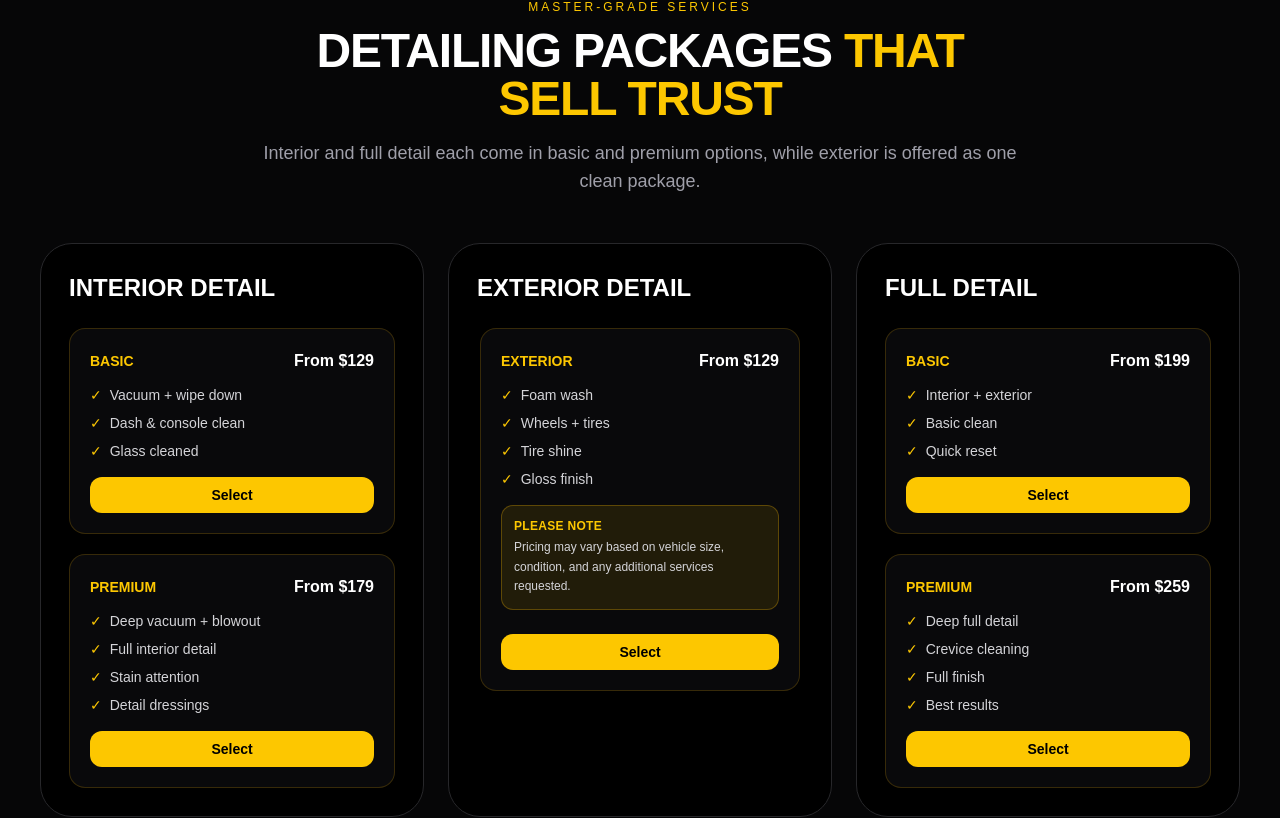
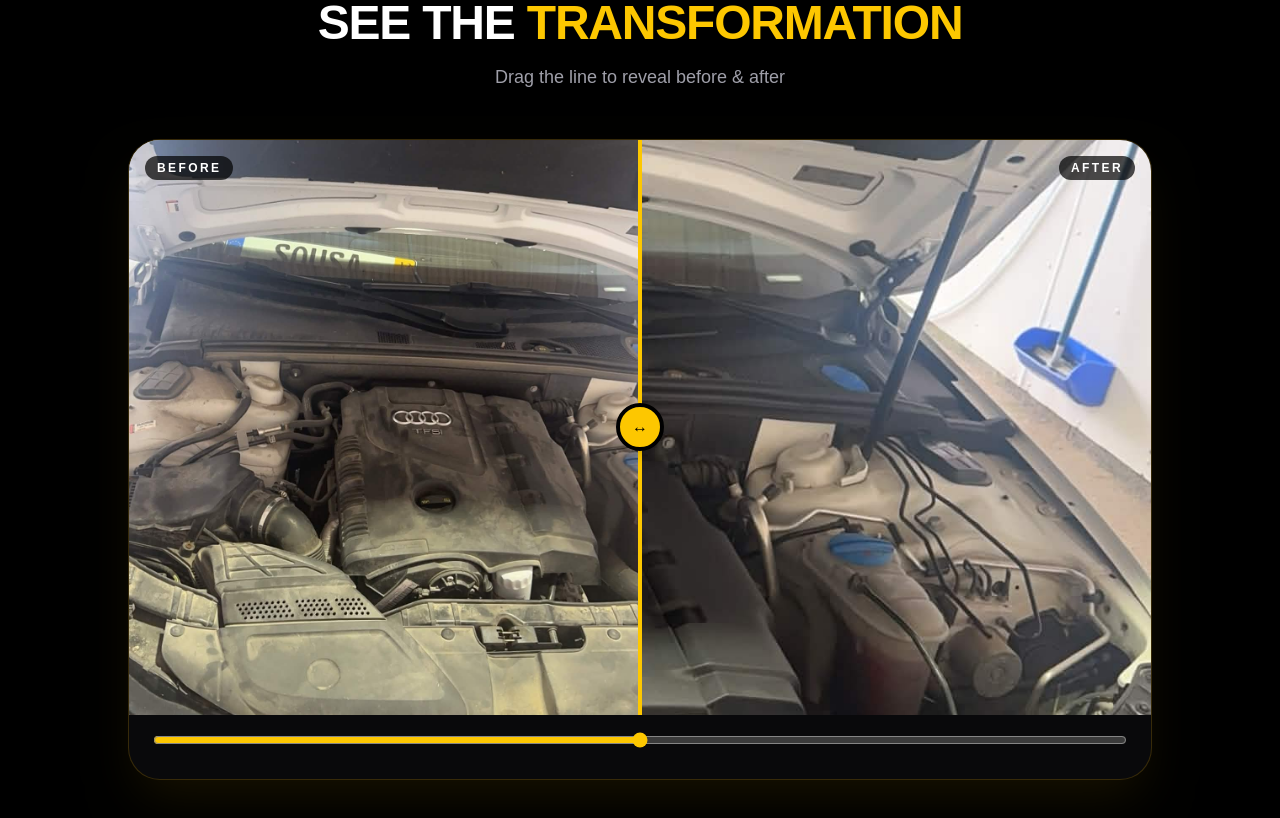
Before and after one commit to detailedbyrs/rs-detailing-site, a Next.js app: page / in a window 1280 px wide. Shown: the part 3442-4260 px from the top of the page. Built offline with nearby package versions, Linux system fonts and the light colour scheme.

Commit message:
Added before/after slider section

```diff
--- a/app/page.js
+++ b/app/page.js
@@ -2,6 +2,61 @@
 
 import { useState } from "react";
 
+function BeforeAfterSlider() {
+  const [sliderPosition, setSliderPosition] = useState(50);
+
+  return (
+    <div className="mx-auto max-w-5xl">
+      <div className="relative overflow-hidden rounded-[2rem] border border-yellow-500/20 bg-zinc-950 shadow-2xl shadow-yellow-500/10">
+        <div className="relative aspect-[16/9] w-full overflow-hidden">
+          <img
+            src="/after.jpg"
+            alt="After detailing"
+            className="absolute inset-0 h-full w-full object-cover"
+          />
+
+          <div
+            className="absolute inset-y-0 left-0 overflow-hidden"
+            style={{ width: `${sliderPosition}%` }}
+          >
+            <img
+              src="/before.jpg"
+              alt="Before detailing"
+              className="h-full w-full max-w-none object-cover"
+            />
+          </div>
+
+          <div
+            className="absolute inset-y-0 z-20 w-1 bg-yellow-400"
+            style={{ left: `${sliderPosition}%`, transform: "translateX(-50%)" }}
+          >
+            <div className="absolute left-1/2 top-1/2 flex h-12 w-12 -translate-x-1/2 -translate-y-1/2 items-center justify-center rounded-full border-4 border-black bg-yellow-400 text-black shadow-lg">
+              ↔
+            </div>
+          </div>
+
+          <div className="absolute left-4 top-4 rounded-full bg-black/70 px-3 py-1 text-xs font-bold uppercase tracking-[0.2em] text-white">
+            Before
+          </div>
+          <div className="absolute right-4 top-4 rounded-full bg-black/70 px-3 py-1 text-xs font-bold uppercase tracking-[0.2em] text-white">
+            After
+          </div>
+        </div>
+
+        <div className="px-6 pb-6 pt-4">
+          <input
+            type="range"
+            min="0"
+            max="100"
+            value={sliderPosition}
+            onChange={(e) => setSliderPosition(Number(e.target.value))}
+            className="w-full accent-yellow-400"
+          />
+        </div>
+      </div>
+    </div>
+  );
+}
 export default function Home() {
   const [showQuoteModal, setShowQuoteModal] = useState(false);
   const [quoteSuccess, setQuoteSuccess] = useState(false);
@@ -367,6 +422,21 @@ export default function Home() {
           </div>
         </section>
 
+        <section className="border-y border-yellow-500/10 bg-black py-20 md:py-28">
+  <div className="mx-auto max-w-7xl px-6 md:px-10">
+    <div className="mx-auto mb-12 max-w-3xl text-center">
+      <h2 className="text-3xl font-black uppercase leading-none tracking-tight text-white md:text-5xl">
+        See The <span className="text-yellow-400">Transformation</span>
+      </h2>
+      <p className="mt-4 text-base text-zinc-400 md:text-lg">
+        Drag the line to reveal before & after
+      </p>
+    </div>
+
+    <BeforeAfterSlider />
+  </div>
+</section>
+
         <section id="services" className="border-y border-yellow-500/10 bg-zinc-950/70 py-20 md:py-28">
           <div className="mx-auto max-w-7xl px-6 md:px-10">
             <div className="mx-auto mb-12 max-w-3xl text-center">
```
Also changed, not shown: public/after.jpg (added), public/before.jpg (added).
